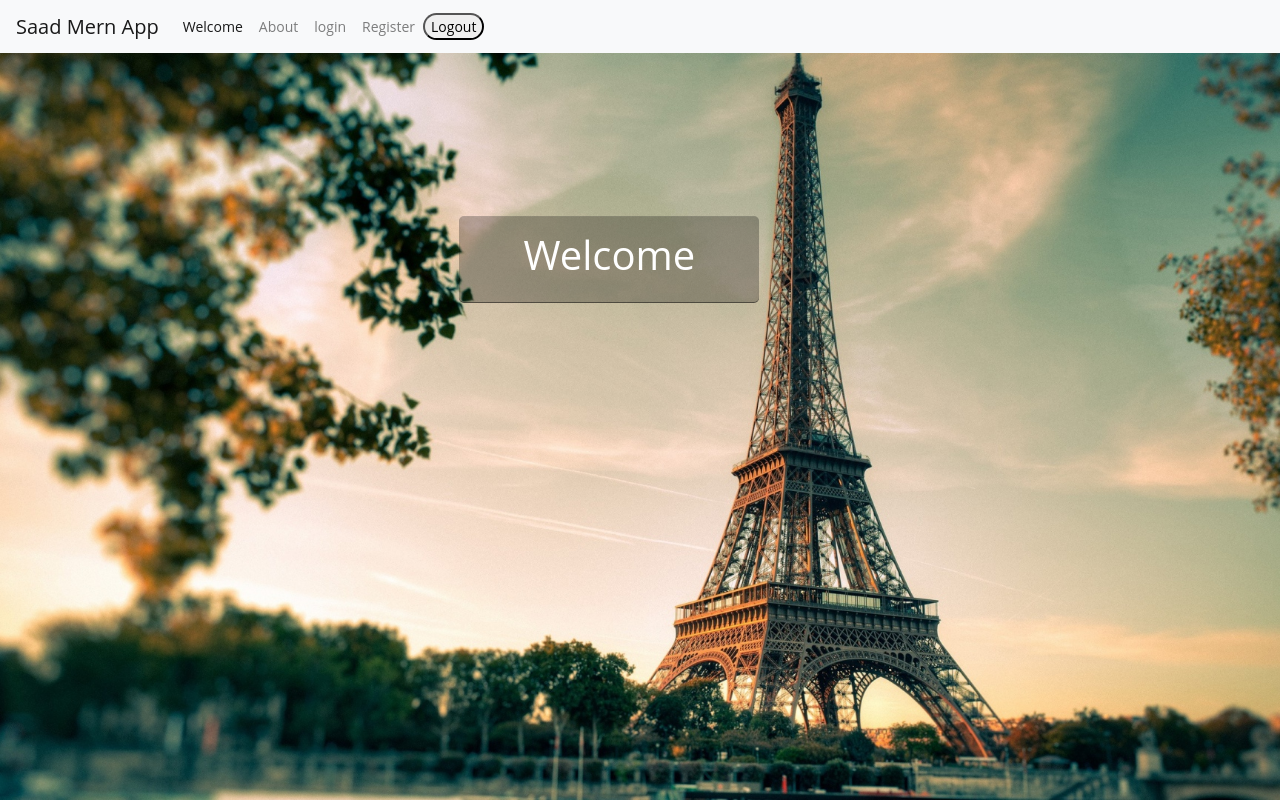
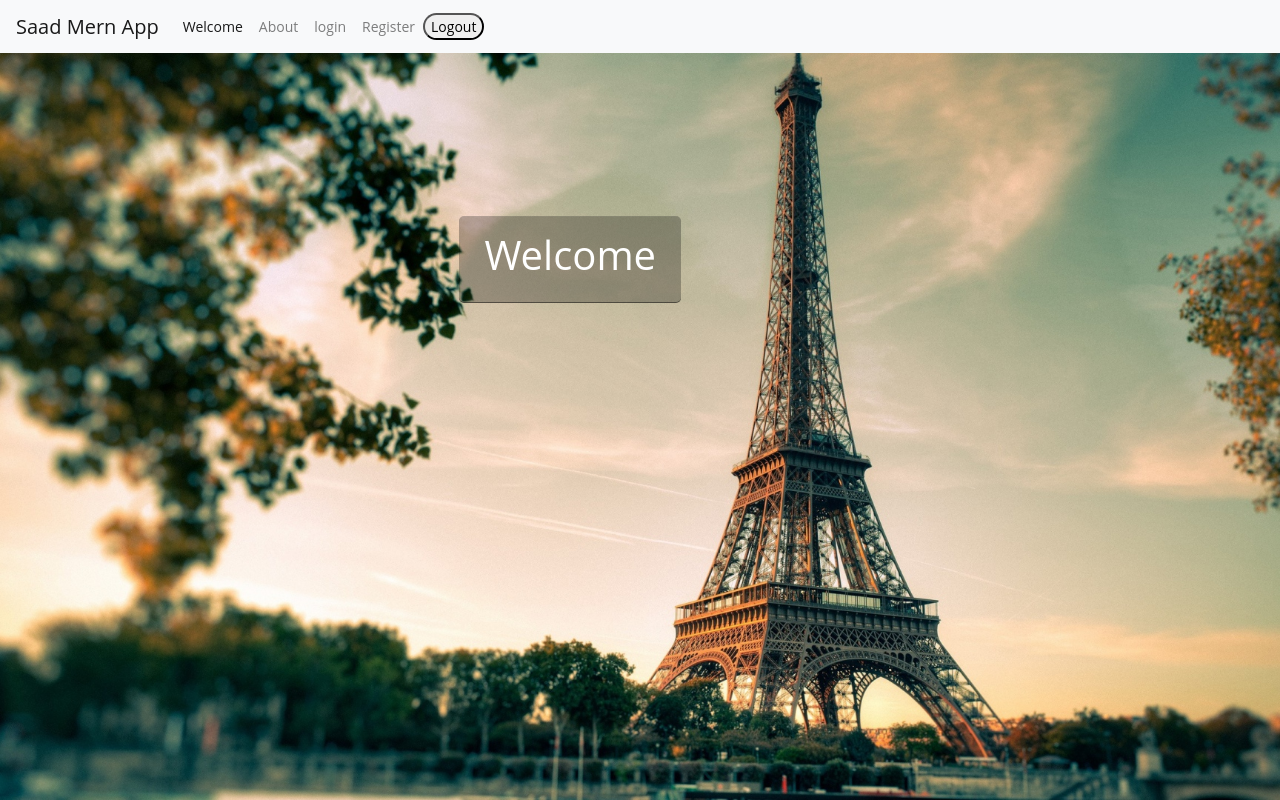
Before and after one commit to muhammadsaad91/finalize-build-mern-app, a React (Create React App) app in the folder client/: page / in a window 1280 px wide. Built offline with nearby package versions, Linux system fonts and the light colour scheme; no server answers.

Commit message:
finalize after deployed

```diff
--- a/client/src/index.css
+++ b/client/src/index.css
@@ -10,7 +10,7 @@ body {
 
 
 .form-wrapper {
-width:300px;
+/* width:300px; */
 /* height:370px; */
   position: absolute;
   text-align: center;
```
